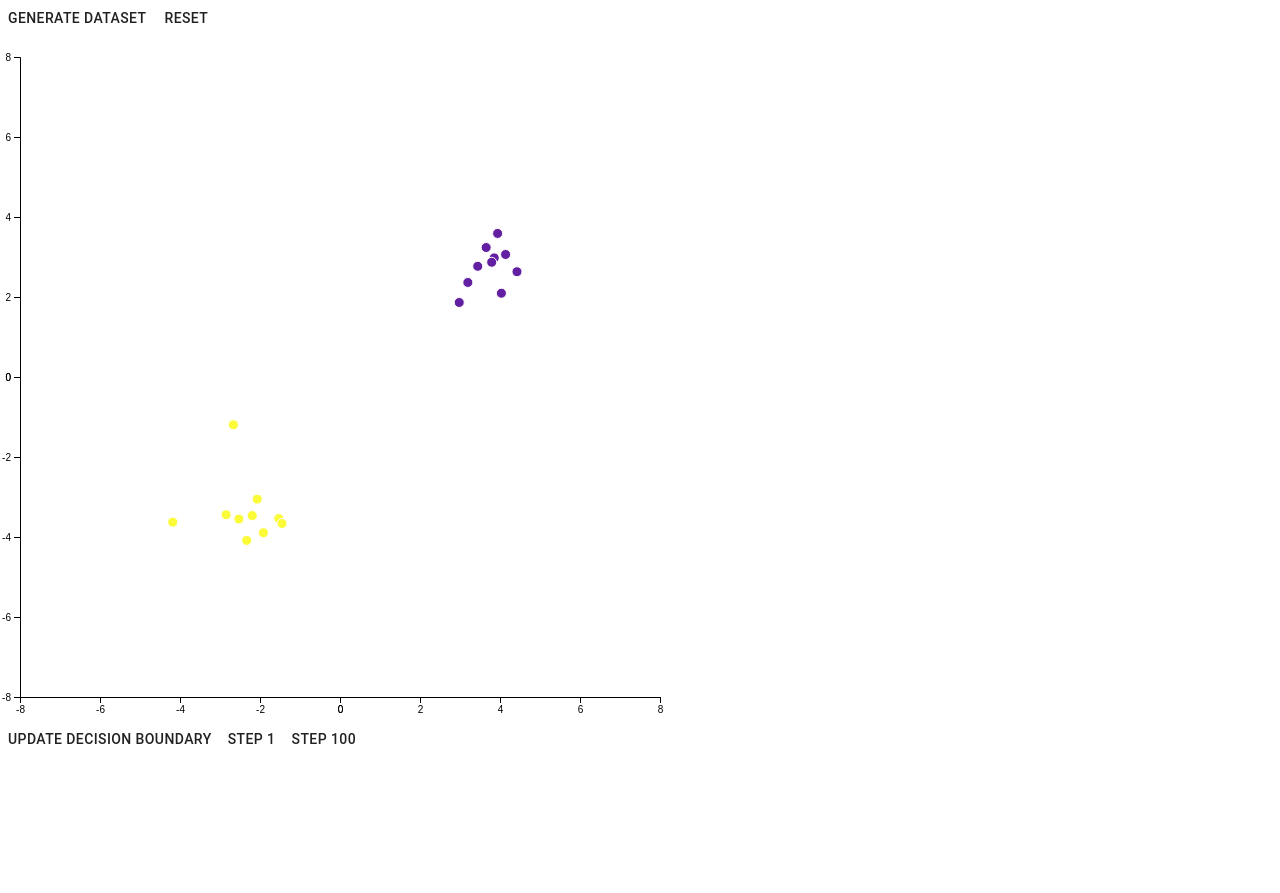
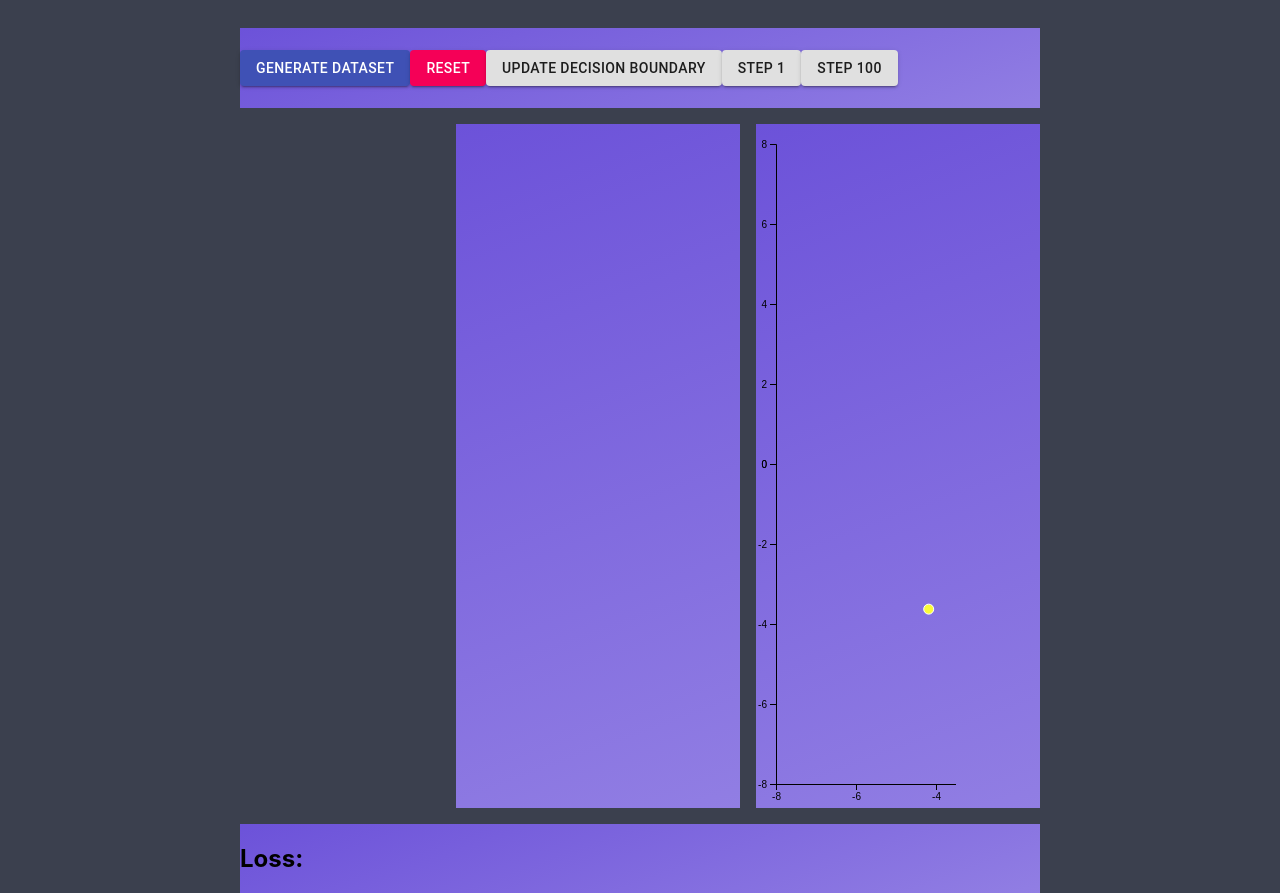
Before and after one commit to BrandonAGoodwin/nn-visualiser, a React (Create React App) app: page / in a window 1280 px wide. Before the commit the page ends 800 px from the top, so only its background shows below. Built offline with nearby package versions, Linux system fonts and the light colour scheme.

Commit message:
Added Loss numeric + WIP Added CSS Styling using grid layout

```diff
--- /dev/null
+++ b/src/MainPage.css
@@ -0,0 +1,91 @@
+
+.container {
+    display: grid;
+    width: 800px;
+    height: 800px;
+    grid-template-columns: 200px 1fr 1fr;
+    grid-template-rows: 80px 1fr 1fr 100px;
+    grid-gap: 1rem;
+    grid-template-areas:
+        "config-bar config-bar config-bar"
+        "sidebar network nn-graph"
+        "stats stats stats";
+}
+
+.config-bar {
+    grid-area: config-bar;
+    align-content: center;
+}
+
+.sidebar {
+    grid-area: sidebar;
+}
+
+.network {
+    grid-area: network;
+}
+
+.stats {
+    grid-area: stats;
+}
+
+.nn-graph {
+    grid-area: nn-graph;
+}
+
+body {
+    background-color: #3b404e;
+    display: flex;
+    justify-content: center;
+    padding: 20px;
+    font-family: -apple-system, BlinkMacSystemFont, "Segoe UI", Roboto, Helvetica, Arial, sans-serif, "Apple Color Emoji", "Segoe UI Emoji", "Segoe UI Symbol";
+}
+
+.item {
+    background-color: #1EAAFC;
+    background-image: linear-gradient(130deg, #6C52D9 0%, #1EAAFC 85%, #3EDFD7 100%);
+    box-shadow: 0 10px 20px rgba(0,0,0,0.19), 0 6px 6px rgba(0,0,0,0.23);
+    color: #ffffff;
+    border-radius: 4px;
+    border: 6px solid #171717;
+    display: flex;
+    justify-content: center;
+    align-items: center;
+    font-size: 18px;
+    font-weight: bold;
+}
+
+/* .MainPage {
+    display: flex;
+    flex-direction: column;
+} */
+
+.config-bar {
+    background-color: #1EAAFC;
+    background-image: linear-gradient(160deg, #6C52D9 0%, #9B8AE6 127%);
+}
+
+.sidebar {
+    background-color: #1EAAFC;
+    background-image: linear-gradient(160deg, #6C52D9 0%, #9B8AE6 127%);
+}
+
+.network {
+    background-color: #1EAAFC;
+    background-image: linear-gradient(160deg, #6C52D9 0%, #9B8AE6 127%);
+
+}
+
+.stats {
+    background-color: #1EAAFC;
+    background-image: linear-gradient(160deg, #6C52D9 0%, #9B8AE6 127%);
+}
+
+.nn-graph {
+    background-color: #1EAAFC;
+    background-image: linear-gradient(160deg, #6C52D9 0%, #9B8AE6 127%);
+}
+
+svg.graph {
+    width: 200px;
+}
--- a/src/components/MainPage.tsx
+++ b/src/components/MainPage.tsx
@@ -5,6 +5,7 @@ import { Dataset2D } from '../datasets';
 import NNGraph from './NNGraph';
 import { Button } from '@material-ui/core';
 import * as nn from './../NeuralNet';
+import './../MainPage.css'
 
 
 type PageProps = {
@@ -16,10 +17,13 @@ type PageProps = {
 
 // Implement grid area layout on CSS
 
+
+
 function MainPage(props: PageProps) {
     const [dataset, setDataset] = useState<Dataset2D[]>([]);
     const [network, setNetwork] = useState<nn.Node[][]>([]);
     const [decisionBoundary, setDecisionBoundary] = useState<Dataset2D[]>([]);
+    const [loss, setLoss] = useState<number>();
     // const xDomain = [-8, 8];
     // const yDomain = [-8, 8];
     // const noSamples = 30;
@@ -92,17 +96,22 @@ function MainPage(props: PageProps) {
 
         let delta = Date.now() - start;
         console.log(`Finished training step(${noSteps}) (Duration ${delta}ms)`);
-        console.log(vis.getCost(network, dataset))
+        setLoss(vis.getCost(network, dataset))
+        console.log(loss)
         updateDecisionBoundary();
     }
 
     return (
-        <>
-        <div>
-            <Button onClick={generateDataset}> Generate Dataset </Button>
-            <Button onClick={reset}> Reset </Button>
+        <div className="container">
+            <div className="config-bar">
+                <Button variant={"contained"} color={"primary"} onClick={generateDataset}> Generate Dataset </Button>
+                <Button variant={"contained"} color={"secondary"} onClick={reset}> Reset </Button>
+                <Button variant={"contained"} onClick={() => updateDecisionBoundary()}> Update Decision Boundary </Button>
+                <Button variant={"contained"} onClick={() => step(1)}> Step 1</Button>
+                <Button variant={"contained"} onClick={() => step(100)}> Step 100</Button>
             </div>
-        <div>
+            <div className="network"></div>
+            <div className="nn-graph">
                 {dataset && <NNGraph // MAKE FUNCTIONAL COM
                     //id = {"graph-1"}
                     //container = {}
@@ -129,10 +138,11 @@ function MainPage(props: PageProps) {
                     decisionBoundary = {decisionBoundary}
                 />} */}
             </div>
-            <Button onClick={() => updateDecisionBoundary()}> Update Decision Boundary </Button>
-            <Button onClick={() => step(1)}> Step 1</Button>
-            <Button onClick={() => step(100)}> Step 100</Button>
-        </>
+            <div className="stats">
+                <h2>Loss: {loss}</h2>
+            </div>
+
+        </div>
     );
 }
 // Minimum information to NNGraph to render the correct immage
--- a/src/index.css
+++ b/src/index.css
@@ -1,5 +1,5 @@
 body {
-  margin: 0;
+  margin: 10;
   font-family: -apple-system, BlinkMacSystemFont, 'Segoe UI', 'Roboto', 'Oxygen',
     'Ubuntu', 'Cantarell', 'Fira Sans', 'Droid Sans', 'Helvetica Neue',
     sans-serif;
```
Lines whose indentation alone changed are shown as unchanged.
